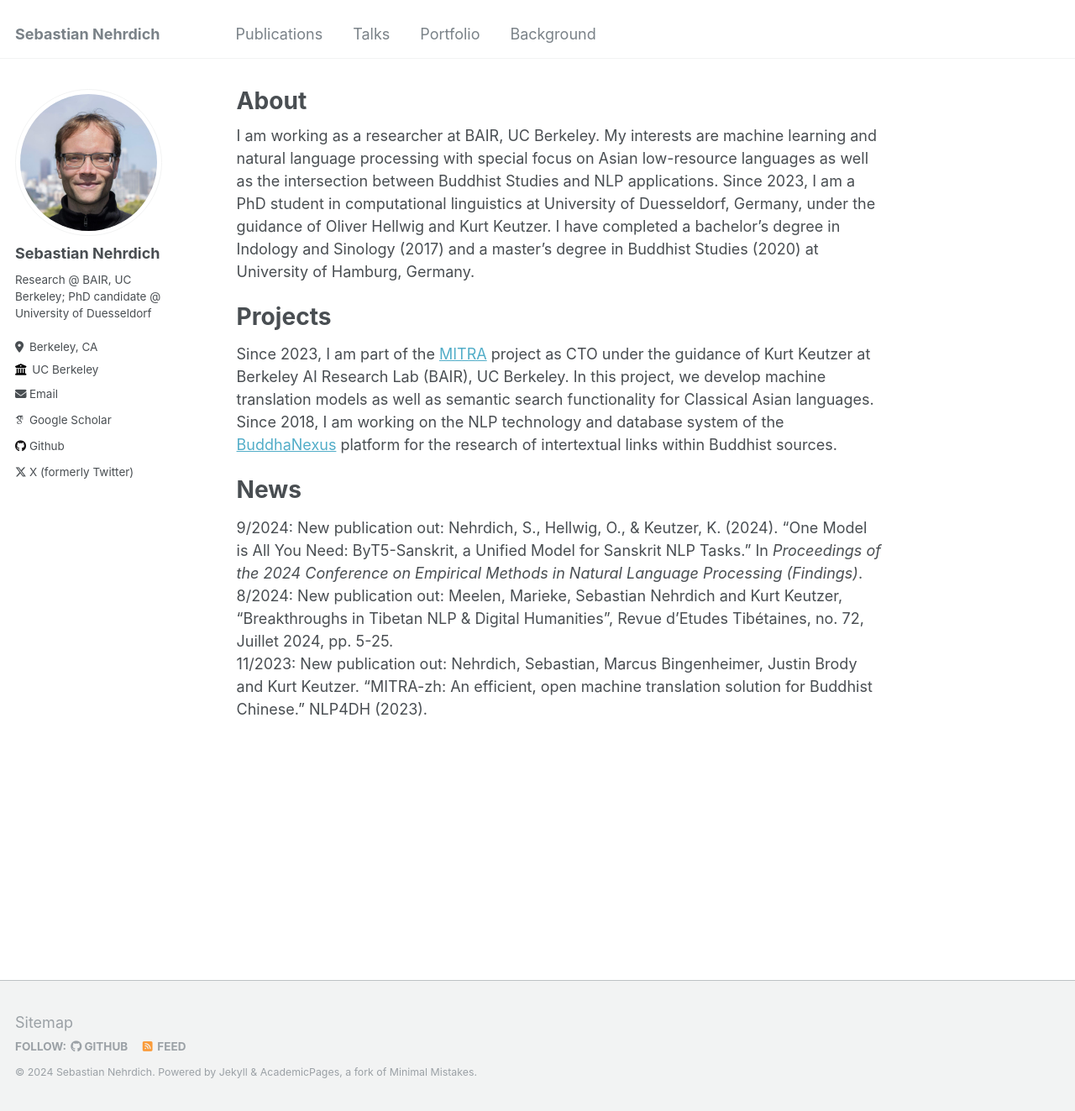
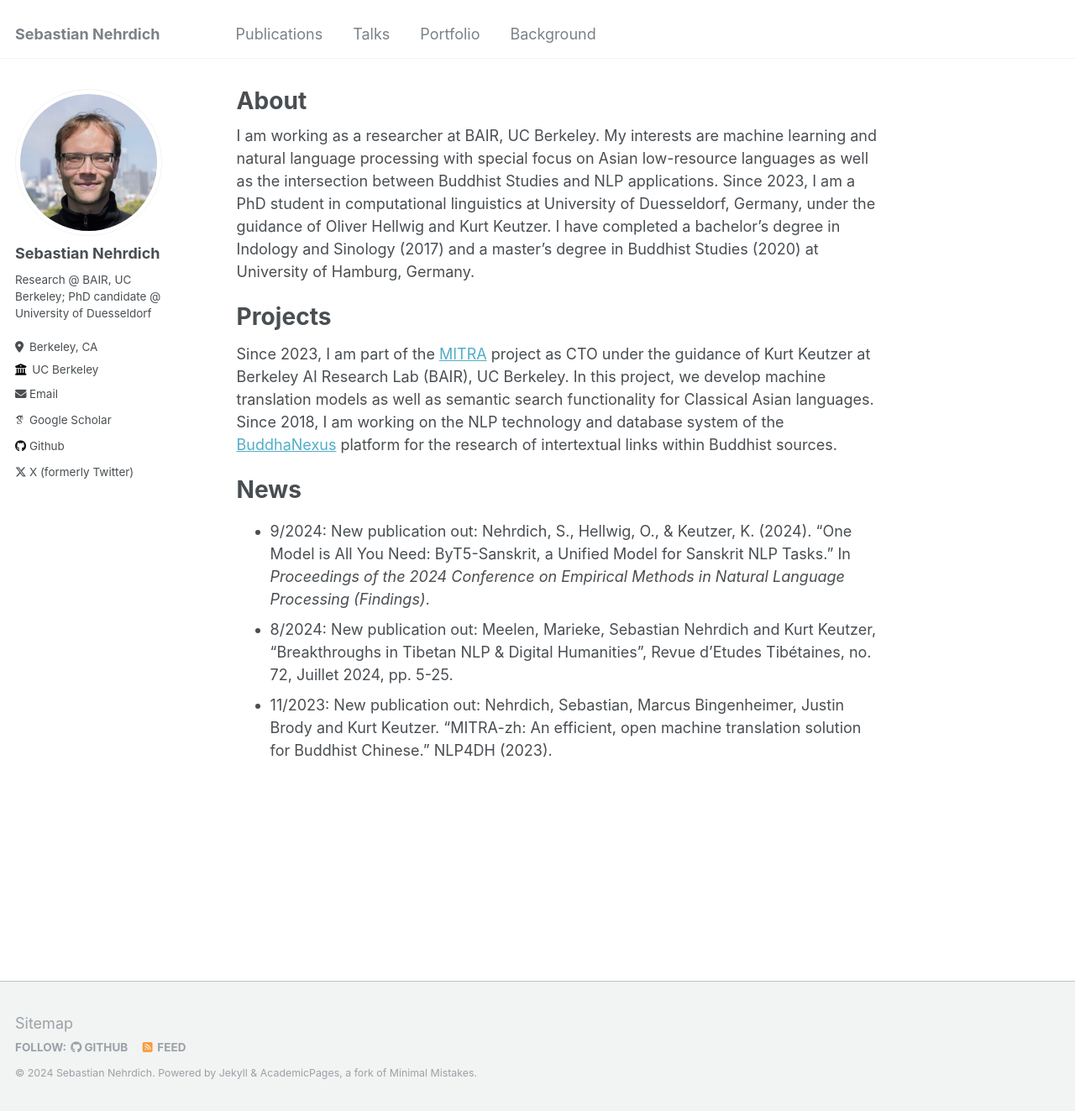
Before and after one commit to sebastian-nehrdich/sebastian-nehrdich.github.io, a Jekyll site: the page built from _pages/about.md, in a window 1280 px wide and 1323 px high. Shown: the whole window at 84% size. Built offline with Jekyll 4.4.1, drawn with Linux system fonts in a browser that asks for light colours; some web fonts are replaced.

Commit message:
Various changes

```diff
--- a/_pages/about.md
+++ b/_pages/about.md
@@ -17,6 +17,6 @@ Since 2018, I am working on the NLP technology and database system of the [Buddh
 
 News
 =====
-9/2024: New publication out: Nehrdich, S., Hellwig, O., & Keutzer, K. (2024). "One Model is All You Need: ByT5-Sanskrit, a Unified Model for Sanskrit NLP Tasks." In <i>Proceedings of the 2024 Conference on Empirical Methods in Natural Language Processing (Findings)</i>.
-8/2024: New publication out: Meelen, Marieke, Sebastian Nehrdich and Kurt Keutzer, “Breakthroughs in Tibetan NLP & Digital Humanities”, Revue d’Etudes Tibétaines, no. 72, Juillet 2024, pp. 5-25.
-11/2023: New publication out: Nehrdich, Sebastian, Marcus Bingenheimer, Justin Brody and Kurt Keutzer. “MITRA-zh: An efficient, open machine translation solution for Buddhist Chinese.” NLP4DH (2023).
+- 9/2024: New publication out: Nehrdich, S., Hellwig, O., & Keutzer, K. (2024). "One Model is All You Need: ByT5-Sanskrit, a Unified Model for Sanskrit NLP Tasks." In <i>Proceedings of the 2024 Conference on Empirical Methods in Natural Language Processing (Findings)</i>.
+- 8/2024: New publication out: Meelen, Marieke, Sebastian Nehrdich and Kurt Keutzer, “Breakthroughs in Tibetan NLP & Digital Humanities”, Revue d’Etudes Tibétaines, no. 72, Juillet 2024, pp. 5-25.
+- 11/2023: New publication out: Nehrdich, Sebastian, Marcus Bingenheimer, Justin Brody and Kurt Keutzer. “MITRA-zh: An efficient, open machine translation solution for Buddhist Chinese.” NLP4DH (2023).
```
Also changed, not shown: _portfolio/portfolio-1.md (+1 -1 lines).
